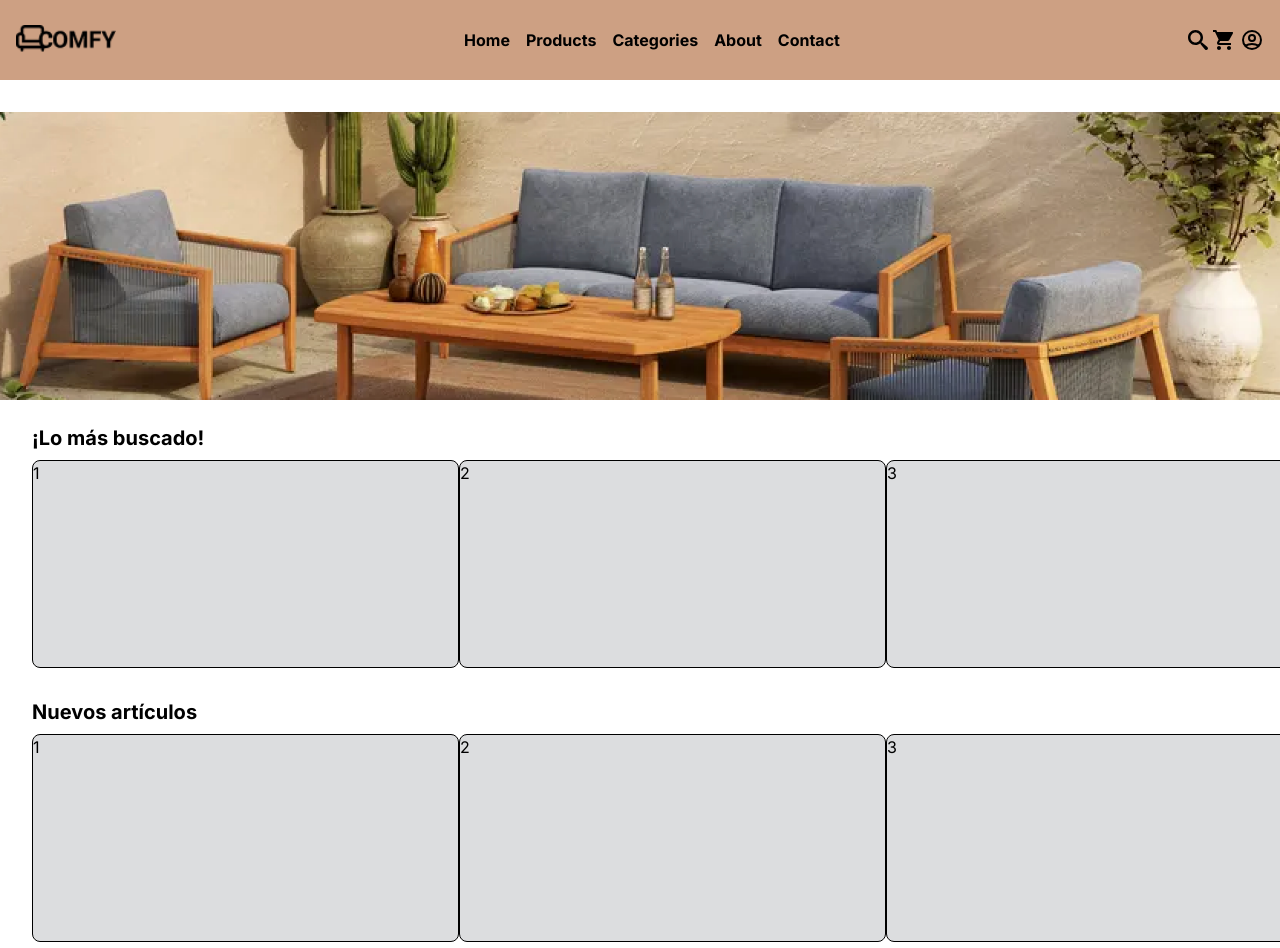
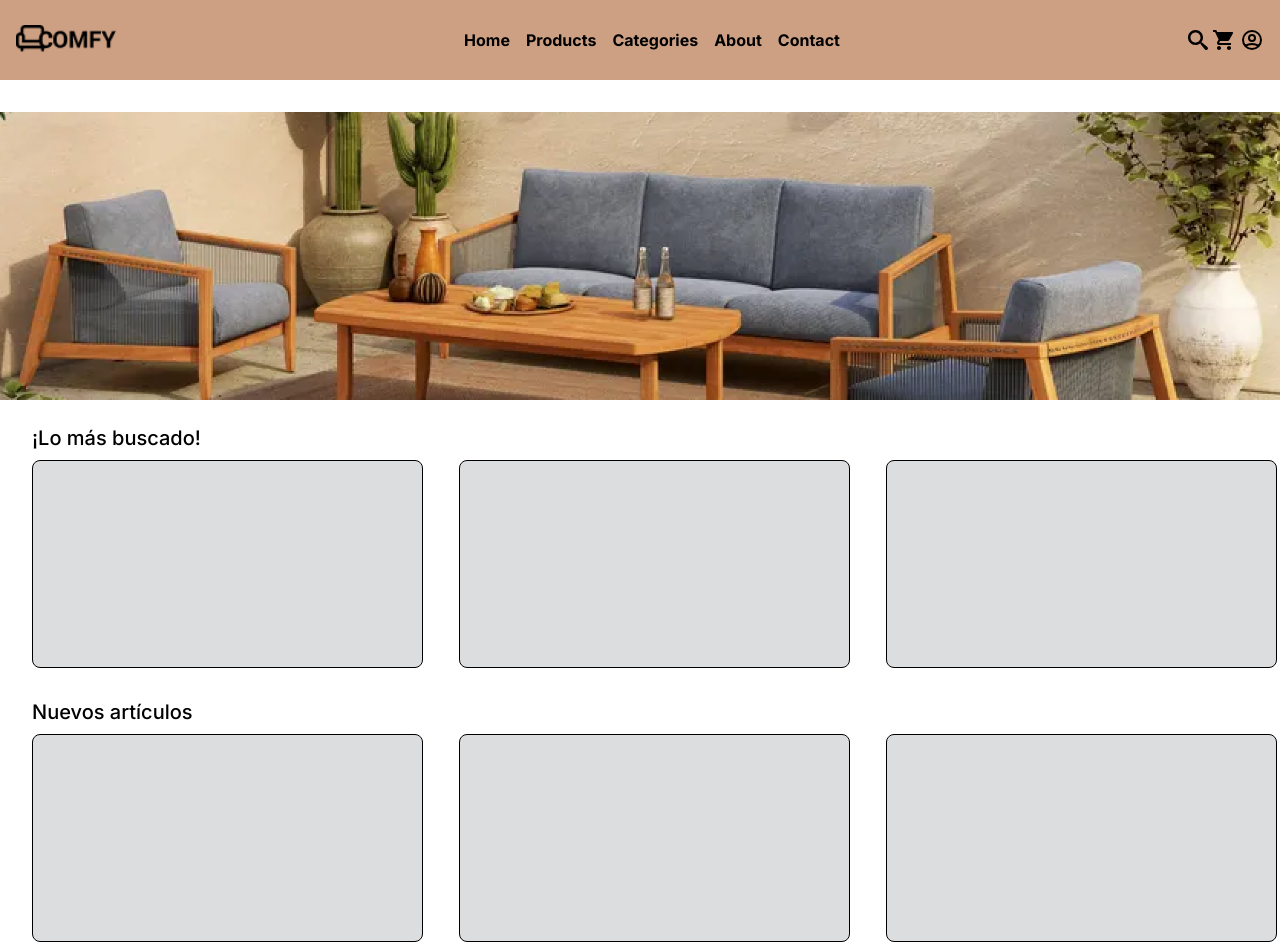
Before and after one commit to No-Country/c13-40-ft-java, a Next.js app in the folder client/: page / in a window 1280 px wide. Shown: the top 948 px of the page. Built offline with nearby package versions, Linux system fonts and the light colour scheme.

Commit message:
Sliders refactors

```diff
--- a/client/src/app/components/slider/Slider.jsx
+++ b/client/src/app/components/slider/Slider.jsx
@@ -14,34 +14,25 @@ export default class MultipleItems extends Component {
     };
     return (
       <div className="w-full overflow-hidden cursor-pointer ml-16 z-0 mt-6">
-        <h2 className="font-bold text-xl mb-2"> ¡Lo más buscado! </h2>
+        <h2 className="font-medium text-xl mb-2"> ¡Lo más buscado! </h2>
         <Slider {...settings}>
-          <div className="bg-tertiary h-28 lg:h-52 border boder-1 border-black rounded-lg overflow-hidden">
-            <h3>1</h3>
+          <div className="h-28 lg:h-52">
+            <div className="bg-tertiary w-11/12 h-full border boder-1 border-black rounded-lg overflow-hidden"></div>
           </div>
-          <div className="bg-tertiary h-28 lg:h-52 border boder-1 border-black rounded-lg overflow-hidden">
-            <h3>2</h3>
+          <div className="h-28 lg:h-52">
+            <div className="bg-tertiary w-11/12 h-full border boder-1 border-black rounded-lg overflow-hidden"></div>
           </div>
-          <div className="bg-tertiary h-28 lg:h-52 border boder-1 border-black rounded-lg overflow-hidden">
-            <h3>3</h3>
+          <div className="h-28 lg:h-52">
+            <div className="bg-tertiary w-11/12 h-full border boder-1 border-black rounded-lg overflow-hidden"></div>
           </div>
-          <div className="bg-tertiary h-28 lg:h-52 border boder-1 border-black rounded-lg overflow-hidden">
-            <h3>4</h3>
+          <div className="h-28 lg:h-52">
+            <div className="bg-tertiary w-11/12 h-full border boder-1 border-black rounded-lg overflow-hidden"></div>
           </div>
-          <div className="bg-tertiary h-28 lg:h-52 border boder-1 border-black rounded-lg overflow-hidden">
-            <h3>5</h3>
+          <div className="h-28 lg:h-52">
+            <div className="bg-tertiary w-11/12 h-full border boder-1 border-black rounded-lg overflow-hidden"></div>
           </div>
-          <div className="bg-tertiary h-28 lg:h-52 border boder-1 border-black rounded-lg overflow-hidden">
-            <h3>6</h3>
-          </div>
-          <div className="bg-tertiary h-28 lg:h-52 border boder-1 border-black rounded-lg overflow-hidden">
-            <h3>7</h3>
-          </div>
-          <div className="bg-tertiary h-28 lg:h-52 border boder-1 border-black rounded-lg overflow-hidden">
-            <h3>8</h3>
-          </div>
-          <div className="bg-tertiary h-28 lg:h-52 border boder-1 border-black rounded-lg overflow-hidden">
-            <h3>9</h3>
+          <div className="h-28 lg:h-52">
+            <div className="bg-tertiary w-11/12 h-full border boder-1 border-black rounded-lg overflow-hidden"></div>
           </div>
         </Slider>
       </div>
--- a/client/src/app/components/slider/Slider2.jsx
+++ b/client/src/app/components/slider/Slider2.jsx
@@ -14,34 +14,25 @@ export default class MultipleItems extends Component {
     };
     return (
       <div className="w-full overflow-hidden cursor-pointer ml-16 z-0 mt-6">
-        <h2 className="font-bold text-xl mb-2"> Nuevos artículos </h2>
+        <h2 className="font-medium text-xl mb-2"> Nuevos artículos </h2>
         <Slider {...settings}>
-          <div className="bg-tertiary h-28 lg:h-52 border boder-1 border-black rounded-lg overflow-hidden">
-            <h3>1</h3>
+          <div className="h-28 lg:h-52">
+            <div className="bg-tertiary w-11/12 h-full border boder-1 border-black rounded-lg overflow-hidden"></div>
           </div>
-          <div className="bg-tertiary h-28 lg:h-52 border boder-1 border-black rounded-lg overflow-hidden">
-            <h3>2</h3>
+          <div className="h-28 lg:h-52">
+            <div className="bg-tertiary w-11/12 h-full border boder-1 border-black rounded-lg overflow-hidden"></div>
           </div>
-          <div className="bg-tertiary h-28 lg:h-52 border boder-1 border-black rounded-lg overflow-hidden">
-            <h3>3</h3>
+          <div className="h-28 lg:h-52">
+            <div className="bg-tertiary w-11/12 h-full border boder-1 border-black rounded-lg overflow-hidden"></div>
           </div>
-          <div className="bg-tertiary h-28 lg:h-52 border boder-1 border-black rounded-lg overflow-hidden">
-            <h3>4</h3>
+          <div className="h-28 lg:h-52">
+            <div className="bg-tertiary w-11/12 h-full border boder-1 border-black rounded-lg overflow-hidden"></div>
           </div>
-          <div className="bg-tertiary h-28 lg:h-52 border boder-1 border-black rounded-lg overflow-hidden">
-            <h3>5</h3>
+          <div className="h-28 lg:h-52">
+            <div className="bg-tertiary w-11/12 h-full border boder-1 border-black rounded-lg overflow-hidden"></div>
           </div>
-          <div className="bg-tertiary h-28 lg:h-52 border boder-1 border-black rounded-lg overflow-hidden">
-            <h3>6</h3>
-          </div>
-          <div className="bg-tertiary h-28 lg:h-52 border boder-1 border-black rounded-lg overflow-hidden">
-            <h3>7</h3>
-          </div>
-          <div className="bg-tertiary h-28 lg:h-52 border boder-1 border-black rounded-lg overflow-hidden">
-            <h3>8</h3>
-          </div>
-          <div className="bg-tertiary h-28 lg:h-52 border boder-1 border-black rounded-lg overflow-hidden">
-            <h3>9</h3>
+          <div className="h-28 lg:h-52">
+            <div className="bg-tertiary w-11/12 h-full border boder-1 border-black rounded-lg overflow-hidden"></div>
           </div>
         </Slider>
       </div>
```
